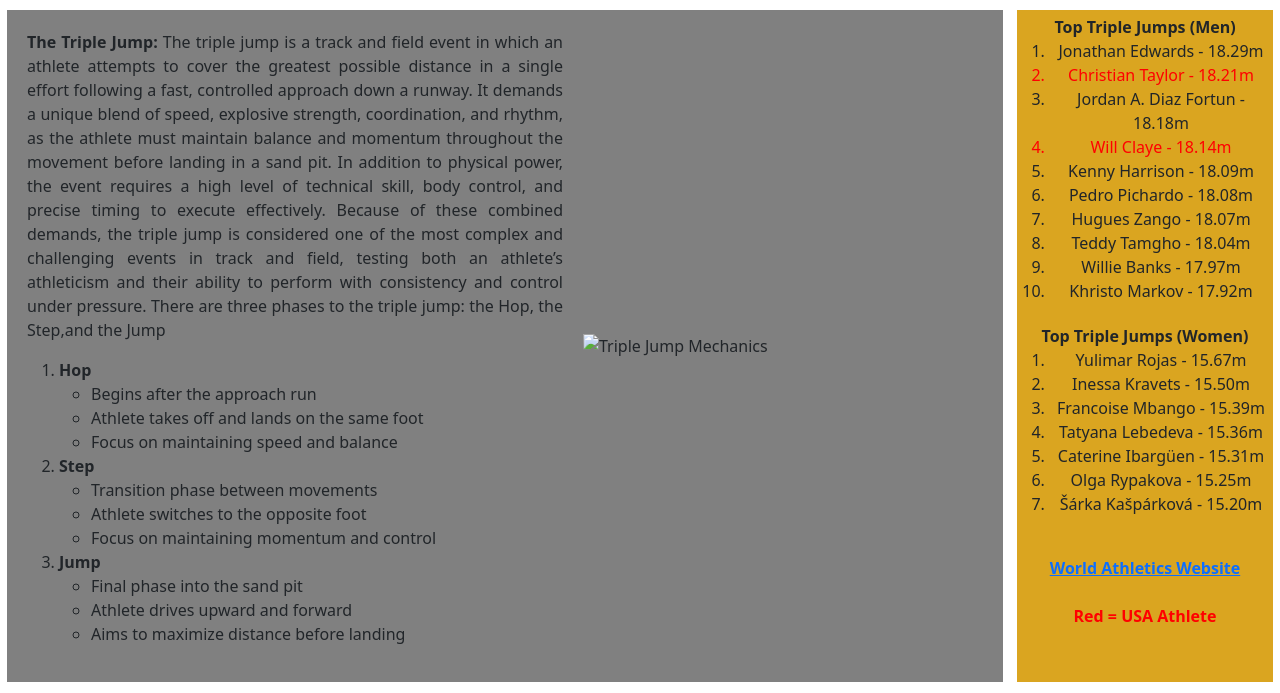
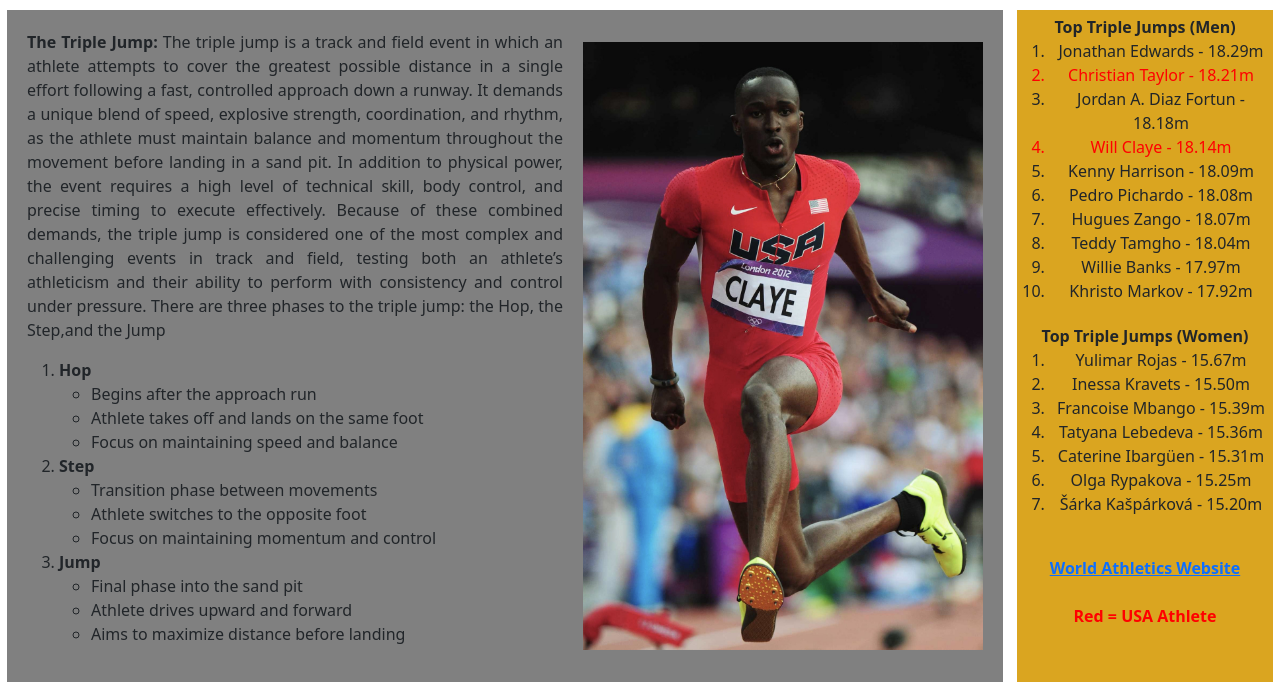
Before and after one commit to hunterfclare-rgb/IS-201-Final-Website, a plain HTML site: page html/scratch.html in a window 1280 px wide. Shown: the part 107-800 px from the top of the page. Drawn offline with Linux system fonts and the light colour scheme.

Commit message:
Add files via upload

```diff
--- a/html/scratch.html
+++ b/html/scratch.html
@@ -60,7 +60,7 @@
             </ol>
         </div>
 
-        <img src="../Images/Screenshot 2026-04-15 at 11.38.49 AM.png"
+        <img src="../Images/Screenshot 2026-04-15 at 11.38.49 AM.jpg"
             alt="Triple Jump Mechanics"
             class="bottom-image">
 
```
